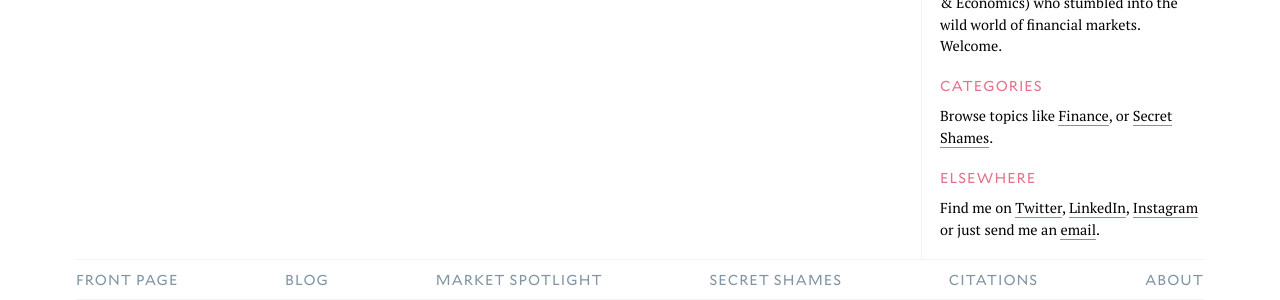
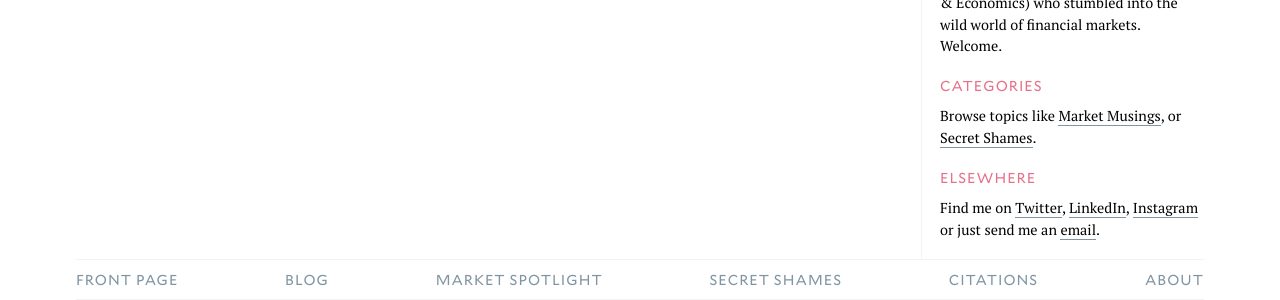
Before and after one commit to cjmlgrto/siomi.net, a Jekyll site: the page built from _categories/market-spotlight.markdown, in a window 1280 px wide. Shown: the part 715-1015 px from the top of the page. Built offline with Jekyll 4.4.1, drawn with Linux system fonts in a browser that asks for light colours.

Commit message:
Updated Market Spotlight

```diff
--- a/_categories/market-spotlight.markdown
+++ b/_categories/market-spotlight.markdown
@@ -1,3 +1,3 @@
 ---
-title: Finance
+title: Market Musings
 ---
```
